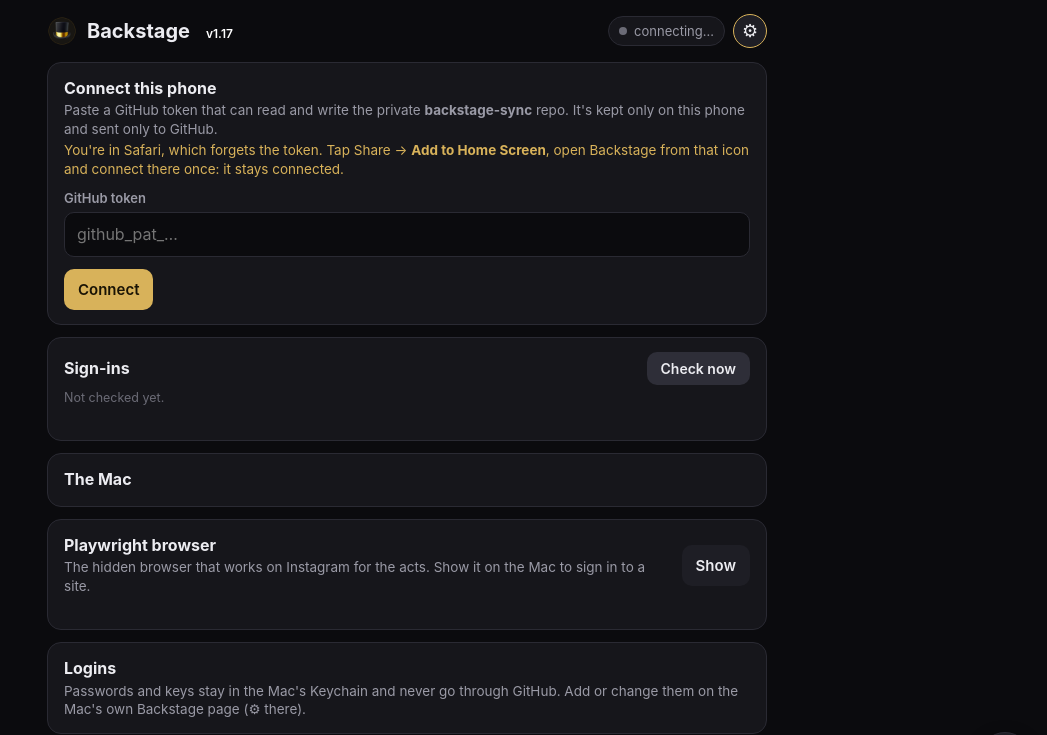
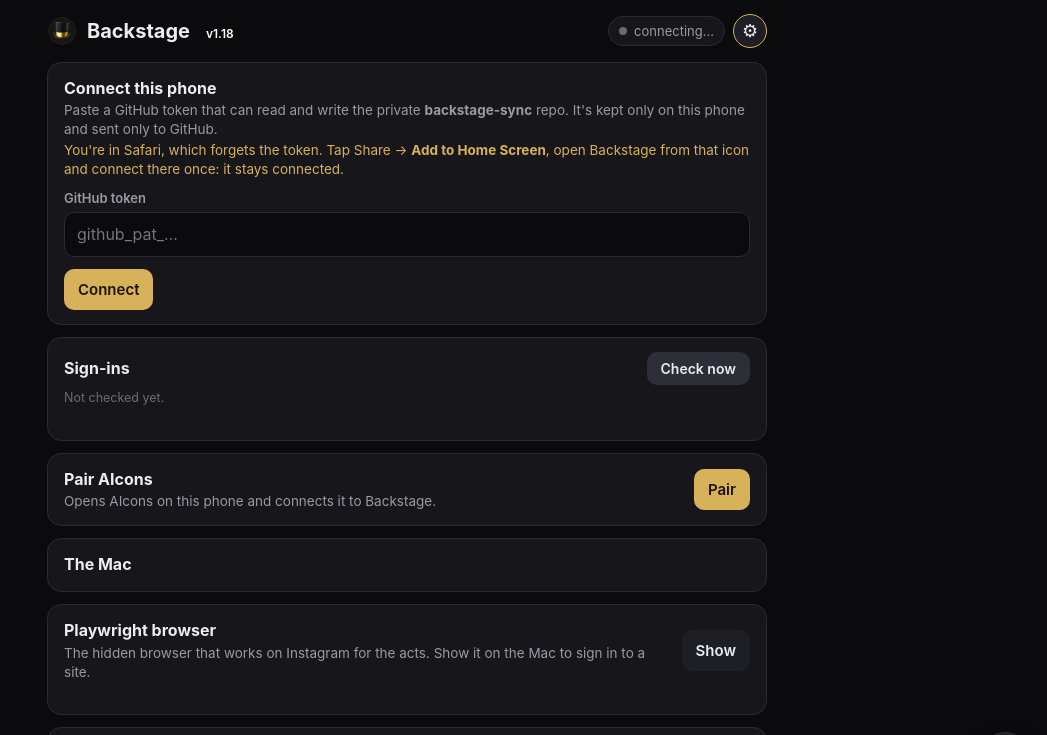
Before and after one commit to mrm0biu5/backstage-remote, a plain HTML site: page index.html in a window 1280 px wide. Both pictures are taken after a click on the button "⚙︎". Shown: the top 735 px of the page, without its empty margins (233-1280 px from the left). Drawn offline with Linux system fonts and the light colour scheme.

Commit message:
Backstage remote page

```diff
--- a/index.html
+++ b/index.html
@@ -122,6 +122,8 @@ details.fold{margin-top:10px;background:var(--card2);border:0;border-radius:12px
   <div class="card"><div class="row" style="justify-content:space-between"><div class="title">Sign-ins</div>
       <button class="btn sm" id="siCheck">Check now</button></div>
     <div class="silist" id="siList"><div class="help">Not checked yet.</div></div><div class="msg" id="siMsg"></div></div>
+  <div class="card"><div class="row" style="justify-content:space-between"><div><div class="title">Pair AIcons</div>
+      <div class="about">Opens AIcons on this phone and connects it to Backstage.</div></div><button class="btn gold" id="pairAIcons">Pair</button></div></div>
   <div class="card"><div class="title">The Mac</div><div class="about" id="macInfo"></div></div>
   <div class="card"><div class="row" style="justify-content:space-between"><div><div class="title">Playwright browser</div>
       <div class="about">The hidden browser that works on Instagram for the acts. Show it on the Mac to sign in to a site.</div></div>
@@ -137,7 +139,7 @@ details.fold{margin-top:10px;background:var(--card2);border:0;border-radius:12px
 
 <script>
 // (bump on every change, so the owner can tell which version the phone is showing)
-const VERSION = "1.17";
+const VERSION = "1.18";
 document.getElementById("ver").textContent = "v" + VERSION;
 const REPO = 'mrm0biu5/backstage-sync', API = `https://api.github.com/repos/${REPO}/contents/`;
 const $ = s => document.querySelector(s);
@@ -393,6 +395,9 @@ $('#siCheck').onclick = async () => {
   const m = $('#siMsg'); m.className = 'msg'; m.textContent = 'Asking the Mac to check (about 30 s)…';
   try { await backstageCmd('signins', {}, 'sign-ins check from the phone'); } catch (e) { m.className = 'msg bad'; m.textContent = e.message; }
 };
+// pairing: opens AIcons with the sync repo and this phone's token (it reaches Backstage from anywhere), plus the hub's
+// Wi-Fi address (used once a key is added from the Backstage page on the same Wi-Fi)
+$('#pairAIcons').onclick = () => { location.href = 'aicons://pair?repo=' + encodeURIComponent(REPO) + '&token=' + encodeURIComponent(token) + (status?.hub ? '&hub=' + encodeURIComponent(status.hub) : ''); };
 $('#forget').onclick = () => { if (!confirm('Disconnect this phone? You\'ll need the token again.')) return;
   try { localStorage.removeItem('bsToken'); } catch (e) {} token = ''; showConnect(); };
 if (token) refresh(); else showConnect();
```
